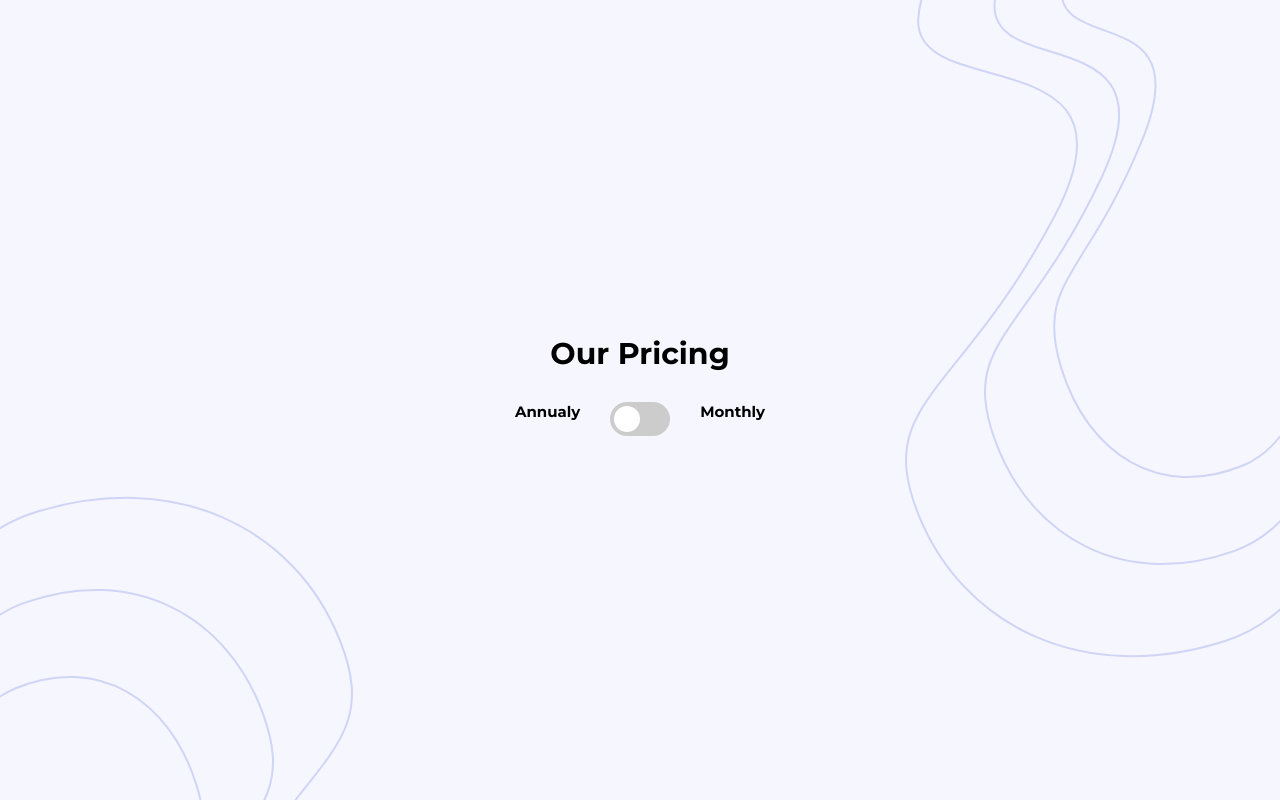
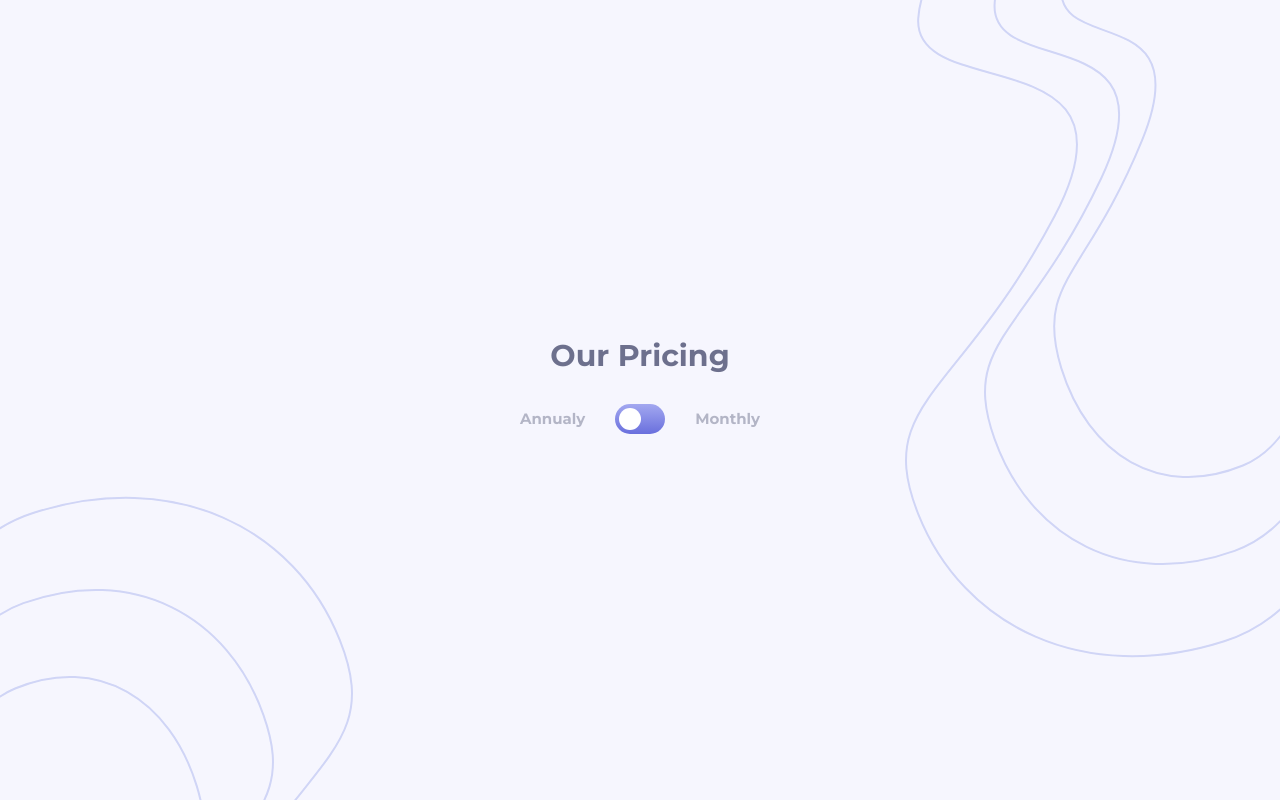
Before and after one commit to kardahim/pricing-component-with-toggle, a React (Create React App) app: page / in a window 1280 px wide. Built offline with nearby package versions, Linux system fonts and the light colour scheme.

Commit message:
style toggle component

```diff
--- a/src/styles/app.scss
+++ b/src/styles/app.scss
@@ -19,7 +19,6 @@
     font-weight: $font-weight;
 
     position: relative;
-
     background: $background-color;
 
     .app__image {
@@ -34,18 +33,28 @@
     .app__image--bottom {
         bottom: 0px;
         left: 0px;
-        // z-index: -1;
     }
 
-    .app__header {}
+    .app__header {
+        color: $basic-color;
+    }
 
     .app__toggle {
         margin: 30px 0;
+        display: flex;
+        align-items: center;
 
-        display: flex;
+        span {
+            color: $toggle-color;
+        }
     }
 
-    .app__cards {}
+    .app__cards {
+        display: flex;
+        justify-content: center;
+        align-items: center;
+        z-index: 1;
+    }
 
     .app__footer {}
 
--- a/src/styles/toggle.scss
+++ b/src/styles/toggle.scss
@@ -5,8 +5,8 @@
 
     position: relative;
     display: inline-block;
-    width: 60px;
-    height: 34px;
+    width: 50px;
+    height: 30px;
 
     .toggle__input {
         opacity: 0;
@@ -21,7 +21,7 @@
         right: 0;
         bottom: 0;
 
-        background-color: #ccc;
+        background: $accent-color;
         -webkit-transition: .4s;
         transition: .4s;
 
@@ -31,8 +31,8 @@
 
     .toggle__style:before {
         position: absolute;
-        height: 26px;
-        width: 26px;
+        height: 22px;
+        width: 22px;
         left: 4px;
         bottom: 4px;
 
@@ -43,17 +43,10 @@
         content: "";
     }
 
-    .toggle__input:checked+.toggle__style {
-        background-color: #2196F3;
-    }
-
-    .toggle__input:focus+.toggle__style {
-        box-shadow: 0 0 1px #2196F3;
-    }
-
+    // move when checked
     .toggle__input:checked+.toggle__style:before {
-        -webkit-transform: translateX(26px);
-        -ms-transform: translateX(26px);
-        transform: translateX(26px);
+        -webkit-transform: translateX(20px);
+        -ms-transform: translateX(20px);
+        transform: translateX(20px);
     }
 }
--- a/src/styles/variables.scss
+++ b/src/styles/variables.scss
@@ -1,11 +1,11 @@
 @import url('https://fonts.googleapis.com/css2?family=Montserrat:wght@700&display=swap');
 
 // colors
-$c0: linear-gradient(hsl(236, 72%, 79%), hsl(237, 63%, 64%));
+$accent-color: linear-gradient(hsl(236, 72%, 79%), hsl(237, 63%, 64%));
 $background-color: hsl(240, 78%, 98%);
-$c2: hsl(234, 14%, 74%);
-$c3: hsl(233, 13%, 49%);
-$c4: hsl(232, 13%, 33%);
+$toggle-color: hsl(234, 14%, 74%);
+$basic-color: hsl(233, 13%, 49%);
+$price-color: hsl(232, 13%, 33%);
 
 // fonts
 $font-family: 'Montserrat', sans-serif;
```
